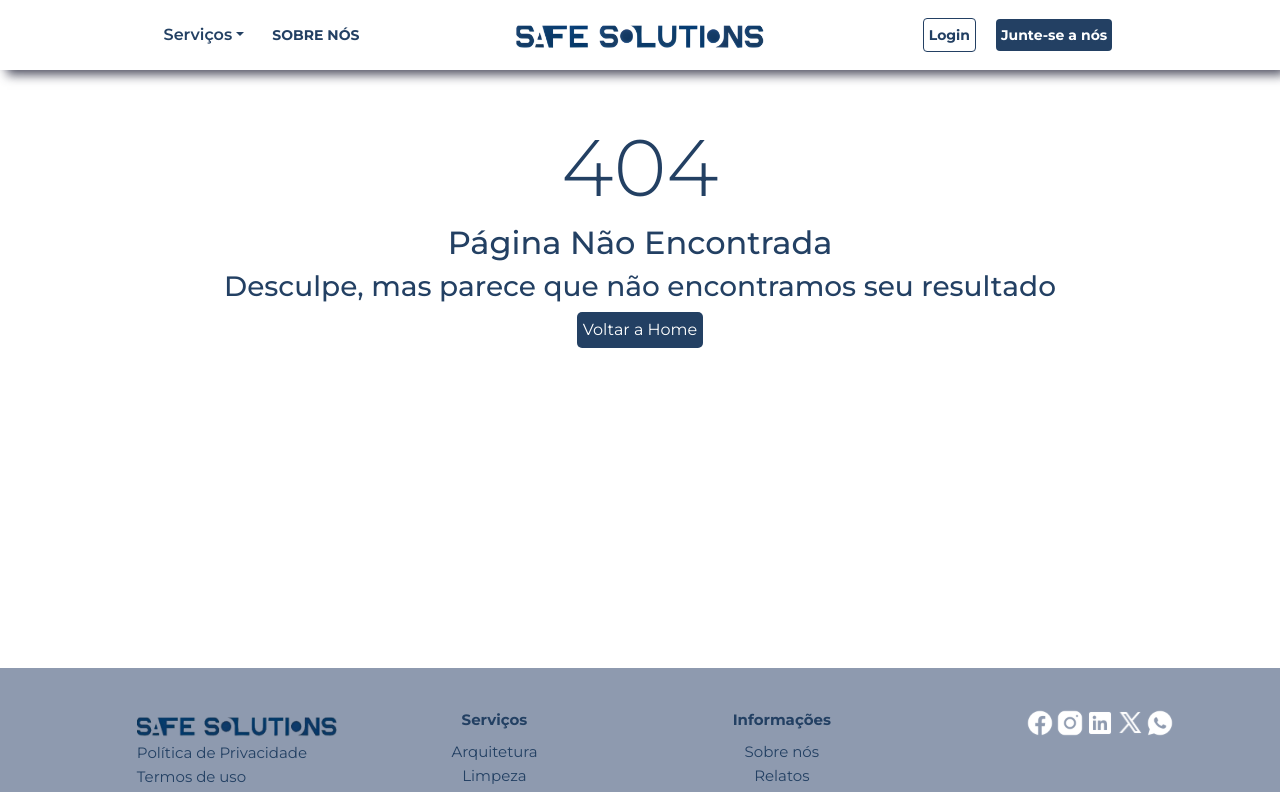
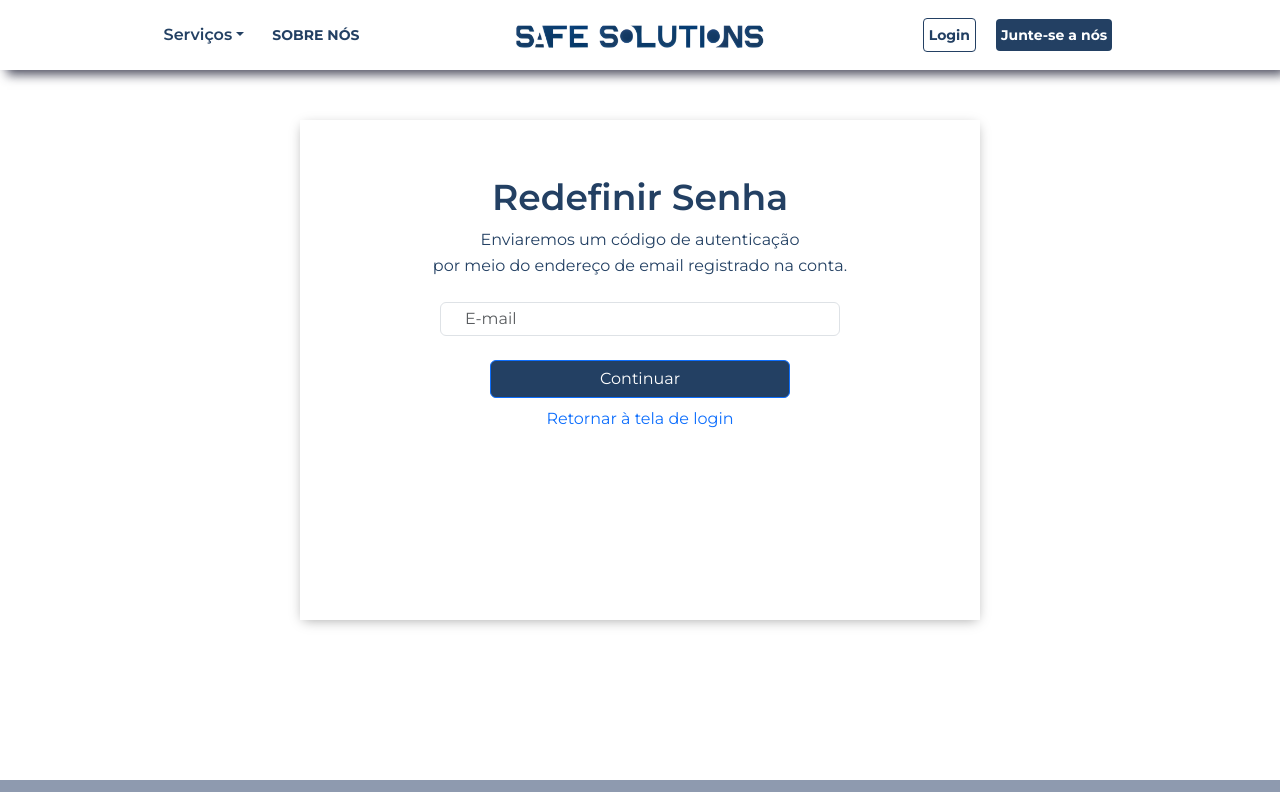
Before and after one commit to LucasManoel1008/safesolution, a React (Vite) app: page /Redefinicao-de-senha in a window 1280 px wide. Shown: the top 792 px of the page. Built offline with nearby package versions, Linux system fonts and the light colour scheme.

Commit message:
Adiciona funcionalidade de redefinição de senha; implementa navegação entre seções e validação de email.

```diff
--- a/src/App.jsx
+++ b/src/App.jsx
@@ -11,17 +11,17 @@ import Servicos from './pages/Servicos'
 import Orcamento from './pages/Orcamento'
 import Orcamento2 from './pages/Orcamento2'
 import Confirmação from '../src/assets/components/subPages/Confirmação'
-import EsqueciSenha from '../src/assets/components/subPages/EsqueciSenha'
+
 import Servico1 from '../src/assets/components/subPages/Servico1'
 import Header from './assets/components/Header'
 import Footer from './assets/components/Footer'
 import NotFound from '../src/assets/components/subPages/NotFound'
-import ValidarCodigo from '../src/assets/components/subPages/ValidarCodigo'
-import RedefinicaoDeSenha from '../src/assets/components/subPages/RedefinicaoDeSenha'
+
 import CadastroServico from './pages/CadastroServico'
 import Solicitação from '../src/assets/components/subPages/Solicitação'
 import Pagamento from './pages/Pagamento'
 import EditarServico from './assets/components/CadastroServicos/EditarServico'
+import RedefinirSenha from './assets/components/redefinirSenha/RedefinirSenha'
 
 
 
@@ -38,7 +38,6 @@ function App() {
     <Routes>
       <Route index element={<Home/>} />
       <Route path='/Login' element={<Login/>} />
-      <Route path='/Esqueci-Senha' element={<EsqueciSenha/>}/>
       <Route path='/Cadastro' element={<Cadastro/>} />
       <Route path='/Cadastro2' element={<Cadastro2/>} />
       <Route path='/Termos' element={<Termos/>} />
@@ -51,10 +50,9 @@ function App() {
       <Route path='/Cadastro-Servico' element={<CadastroServico/>}/>
       <Route path='EditarServico/:id' element={<EditarServico />}/>
       <Route path='/Confirmacao' element={<Confirmação/>}/>
-      <Route path='/Validar-Codigo' element ={<ValidarCodigo/>}/>
-      <Route path='/Redefinicao-Senha' element ={<RedefinicaoDeSenha/>}/>
       <Route path='/Solicitação' element ={<Solicitação/>}/>
       <Route path='/Pagamento' element ={<Pagamento/>}/>
+      <Route path='Redefinicao-de-senha' element={<RedefinirSenha/>}/>
       <Route path='*' element ={<NotFound/>} />
     </Routes>
     <Footer/>
--- /dev/null
+++ b/src/assets/components/redefinirSenha/RedefinirSenha.jsx
@@ -0,0 +1,32 @@
+import React from 'react'
+import { useState } from 'react'
+import EsqueciSenha from '../subPages/EsqueciSenha'
+import ValidarCodigo from '../subPages/ValidarCodigo'
+import RedefinicaoDeSenha from '../subPages/RedefinicaoDeSenha'
+function RedefinirSenha() {
+    const [section, setSection] = useState(1)
+    const [userEmail, setEmail] = useState(null)
+    const handleSection = (section, email = null) => {
+        setSection(section)
+        setEmail(email)
+    }
+    const RenderSection = () => {
+        switch (section) {
+            case 1:
+                return <EsqueciSenha  onSectionChange={handleSection}/>
+            case 2:
+                return <ValidarCodigo  onSectionChange={handleSection} email = {userEmail}/>
+            case 3:
+                return <RedefinicaoDeSenha />
+            default:
+                return <EsqueciSenha />
+        }
+    }
+  return (
+    <div>
+        <RenderSection />
+    </div>
+  )
+}
+
+export default RedefinirSenha
--- a/src/assets/components/subPages/EsqueciSenha.jsx
+++ b/src/assets/components/subPages/EsqueciSenha.jsx
@@ -1,27 +1,37 @@
 import React, { useState } from 'react'
 import '../../css/esqueciSenha.css'
 import { Link, useNavigate } from 'react-router-dom'
+import axios from 'axios'
 
-function EsqueciSenha() {
+const EsqueciSenha = ({onSectionChange}) => {
 
   const [email, setEmail] = useState('');
-  const navigate = useNavigate();
 
   const validarEmail = async (event) => {
     event.preventDefault();
 
 
-    if (email.length === 0) {
+    if (email.length === 0 || email.indexOf('@') === -1 || email.indexOf('.') === -1) {
       window.alert("Digite um endereço de email para prosseguir!");
+      return;
     }
+    try{
+      await axios.get(`http://localhost:5173/usuario/email/${email}`)
+        .then (response => {
+          if (response.status === 200) {
+            onSectionChange(2, email);
+          }
+        }
+      ).catch(() => {
+        window.alert("Email não cadastrado!");
+      });
 
-    else if (email.indexOf("@") === -1) {
-      window.alert("Email incorreto!");
+
     }
-    else {
-        navigate('/Validar-Codigo');
-      }
+    catch (error) {
+      console.log(error);
     }
+  }
 
 
 
@@ -43,7 +53,7 @@ function EsqueciSenha() {
         placeholder='E-mail' />
         <button role='submit' className="irParaValidarCodigo btn btn-primary mt-4 mb-2">Continuar</button>
       </form>
-      <Link to="/Login">Retornar à tela de login</Link>
+      <Link to="/Login" className='retornarLogin'>Retornar à tela de login</Link>
    </div>
 
   )
--- a/src/assets/components/subPages/ValidarCodigo.jsx
+++ b/src/assets/components/subPages/ValidarCodigo.jsx
@@ -1,11 +1,16 @@
 import React, {useState} from 'react'
 import '../../css/validarCodigo.css'
 import { Link, useNavigate } from 'react-router-dom'
-function ValidarCodigo() {
+
+function ValidarCodigo({onSectionChange, email}) {
 
   const [codigo, setCodigo] = useState('')
   const navigate = useNavigate();
 
+
+  const tentarOutroEmail = () => {
+    onSectionChange(1);
+  }
   const validacaoCodigo = (event) =>{
     event.preventDefault();
 
@@ -31,9 +36,9 @@ function ValidarCodigo() {
         placeholder='000000000 (9 dígitos)'
         onChange={handleInputChange}  />
       <button role="submit" className="botãokljay btn btn-primary mt-4 mb-4">Confirmar</button>
-      <Link className="d-block p-2 tentOutrat" to="/Esqueci-Senha">Tentar outro email</Link>
+      <button className="d-block p-2 tentOutrat btn" onClick={tentarOutroEmail} >Tentar outro email</button>
+
     </form>
-
    </div>
 
   )
--- a/src/assets/css/esqueciSenha.css
+++ b/src/assets/css/esqueciSenha.css
@@ -11,6 +11,10 @@
 .contentSenha .skibidi {
     align-self: center;
     width: 400px;
+}
+.retornarLogin {
+    width: fit-content !important;
+    margin: 0 auto;
 }
 .contentSenha .bolsonaro {
     align-self: center;
--- a/src/pages/Login.jsx
+++ b/src/pages/Login.jsx
@@ -118,7 +118,7 @@ function Login() {
             </div>
             <input type="submit" className='btn btn-primary' value={`Login`} />
           </form>
-          <Link to="/Esqueci-Senha">Esqueci minha senha</Link>
+          <Link to="/Redefinicao-de-senha">Esqueci minha senha</Link>
           <Link to="/Cadastro" className='d-block p-2 cadConta '>Cadastrar Nova Conta</Link>
         </div>
       </section>
```
